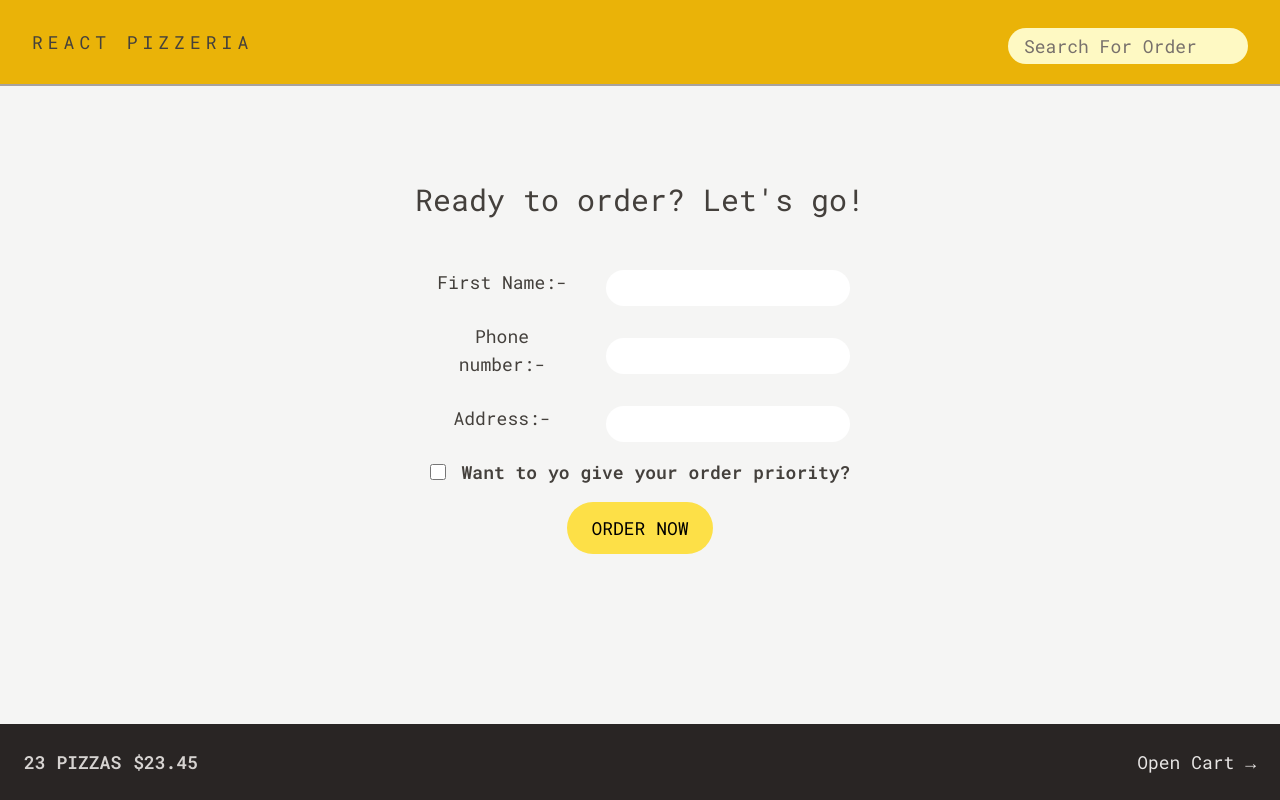
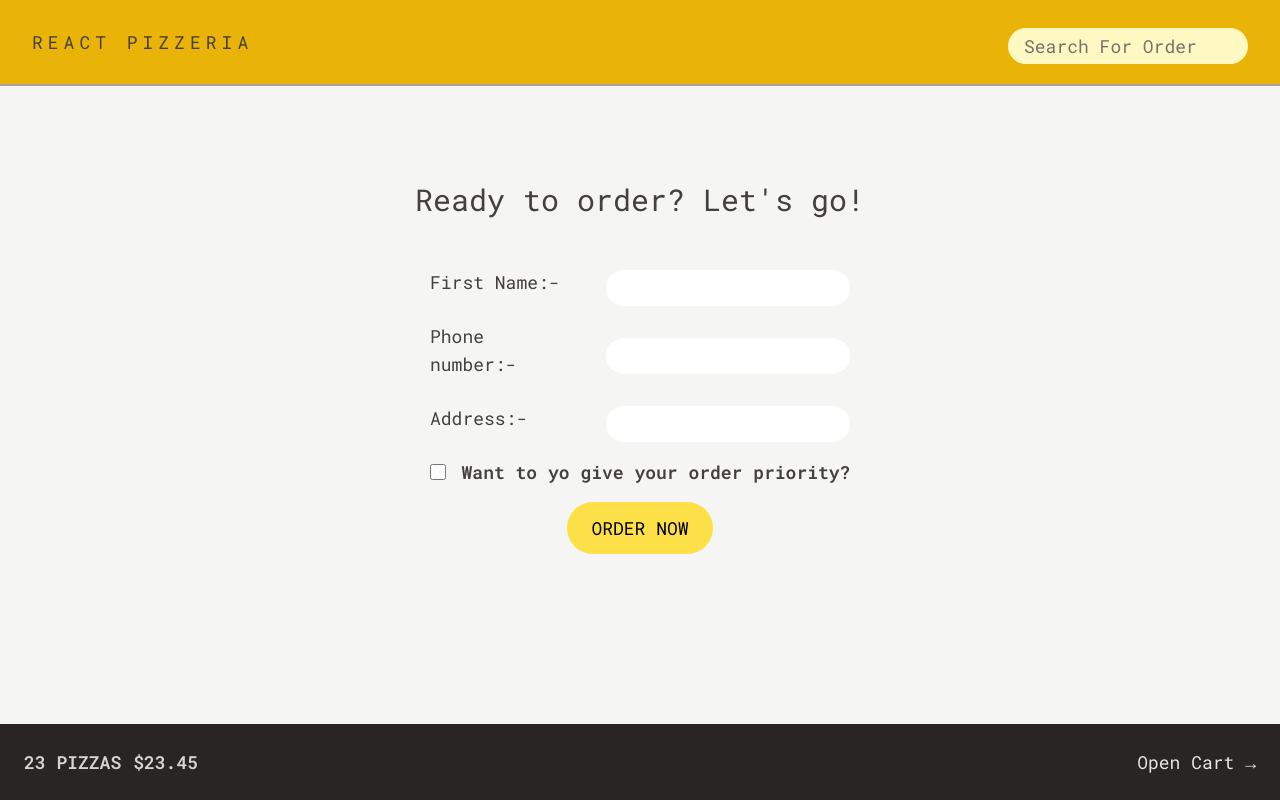
Before and after one commit to Krish-Jain1903/React-Pizzeria, a React (Vite) app: page /order/new in a window 1280 px wide. Built offline with nearby package versions, Linux system fonts and the light colour scheme.

Commit message:
Some Fixes

```diff
--- a/src/features/order/CreateOrder.jsx
+++ b/src/features/order/CreateOrder.jsx
@@ -51,8 +51,10 @@ function CreateOrder() {
   const username = useSelector((state) => state.user.username);
 
   return (
-    <div className="my-20 sm:my-24 md:text-lg px-6 sm:px-12 sm:text-center">
-      <h2 className="text-xl mb-6 sm:text-3xl">Ready to order? Let's go!</h2>
+    <div className="my-20 sm:my-24 md:text-lg px-6 sm:px-12">
+      <h2 className="text-xl mb-6 sm:text-3xl sm:text-center">
+        Ready to order? Let's go!
+      </h2>
 
       {/* THIS IS INBUILT FORM COMPONENT AND METHOD ATTRIBUTE IS IMPORTANT */}
       <Form method="POST">
@@ -100,7 +102,7 @@ function CreateOrder() {
           </label>
         </div>
 
-        <div>
+        <div className="text-center">
           <input type="hidden" name="cart" value={JSON.stringify(cart)} />
           <Button disable={disable}>
             {disable ? "Placing Order..." : "Order now"}
```
